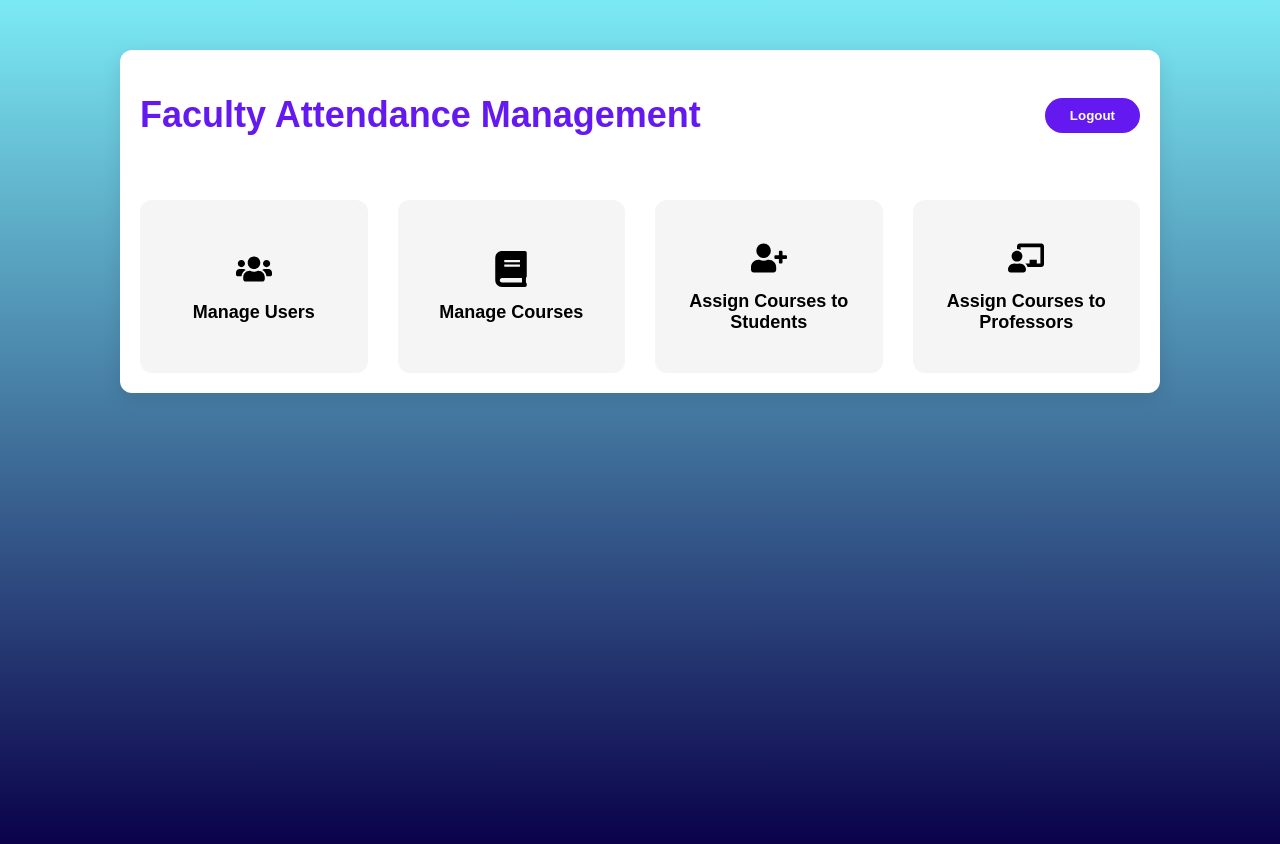
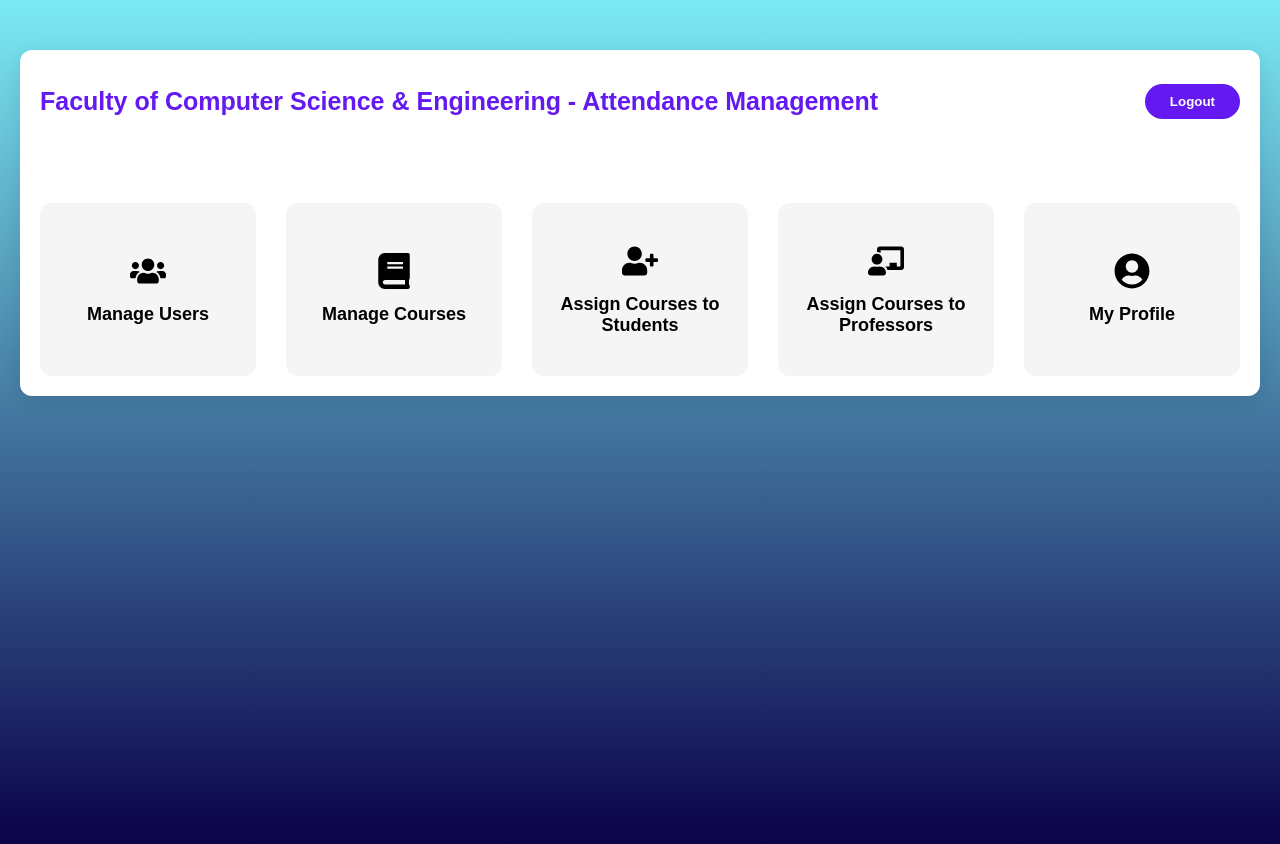
Before and after one commit to alexandrastroiu/attendance-tracker, a React (Create React App) app in the folder frontend/my-app/: page /home in a window 1280 px wide. Shown: the top 844 px of the page. Built offline with nearby package versions, Linux system fonts and the light colour scheme; sample sign-in values are in the browser's storage.

Commit message:
Add profile card to homepage
Signed-off-by: Alexandra Stroiu <alexandra.stroiu@stud.acs.upb.ro>

```diff
--- a/frontend/my-app/src/components/HomePage/Home.css
+++ b/frontend/my-app/src/components/HomePage/Home.css
@@ -1,5 +1,5 @@
 .home-container {
-    max-width: 1000px;
+    max-width: 1200px;
     margin: 50px auto;
     padding: 20px;
     font-family: 'Arial', sans-serif;
@@ -12,14 +12,16 @@
     display: flex;
     justify-content: space-between;
     align-items: center;
-    margin-bottom: 40px;
+    margin-bottom: 70px;
 }
 
 .home-header h1 {
     color: #6419f0;
-    font-size: 36px;
+    font-size: 25px;
     font-weight: 700;
+    margin-right:50px;
 }
+
 
 .logout-button {
     background: #6419f0;
--- a/frontend/my-app/src/components/HomePage/Home.jsx
+++ b/frontend/my-app/src/components/HomePage/Home.jsx
@@ -1,7 +1,7 @@
 import React from 'react';
 import { useNavigate } from 'react-router-dom';
 import './Home.css';
-import { FaBook, FaCheckCircle, FaUsers, FaUserPlus, FaChalkboardTeacher, FaClipboardList } from 'react-icons/fa';
+import { FaBook, FaCheckCircle, FaUsers, FaUserPlus, FaChalkboardTeacher, FaClipboardList, FaUserCircle } from 'react-icons/fa';
 
 
 const Home = () => {
@@ -24,6 +24,10 @@ const Home = () => {
         <FaCheckCircle className="card-icon"/>
         Attendance & Absences
       </div>
+        <div className="card">
+        <FaUserCircle className="card-icon"/>
+        My Profile
+      </div>
     </div>
   );
 
@@ -44,6 +48,10 @@ const Home = () => {
       <div className="card">
         <FaClipboardList className="card-icon"/>
         Attendance Rates
+      </div>
+      <div className="card">
+        <FaUserCircle className="card-icon"/>
+        My Profile
       </div>
     </div>
   );
@@ -66,17 +74,23 @@ const Home = () => {
         <FaChalkboardTeacher className="card-icon"/>
         Assign Courses to Professors
       </div>
+      <div className="card">
+        <FaUserCircle className="card-icon"/>
+        My Profile
+      </div>
     </div>
   );
 
   return (
     <div className="home-container">
       <header className="home-header">
-        <h1>Faculty Attendance Management</h1>
+        <h1>Faculty of Computer Science  & Engineering -  Attendance Management</h1>
+
         <button className="logout-button" onClick={handleLogout}>
           Logout
         </button>
       </header>
+
 
       <main className="home-main">
         {userRole === 'student' && renderStudentMenu()}
```
